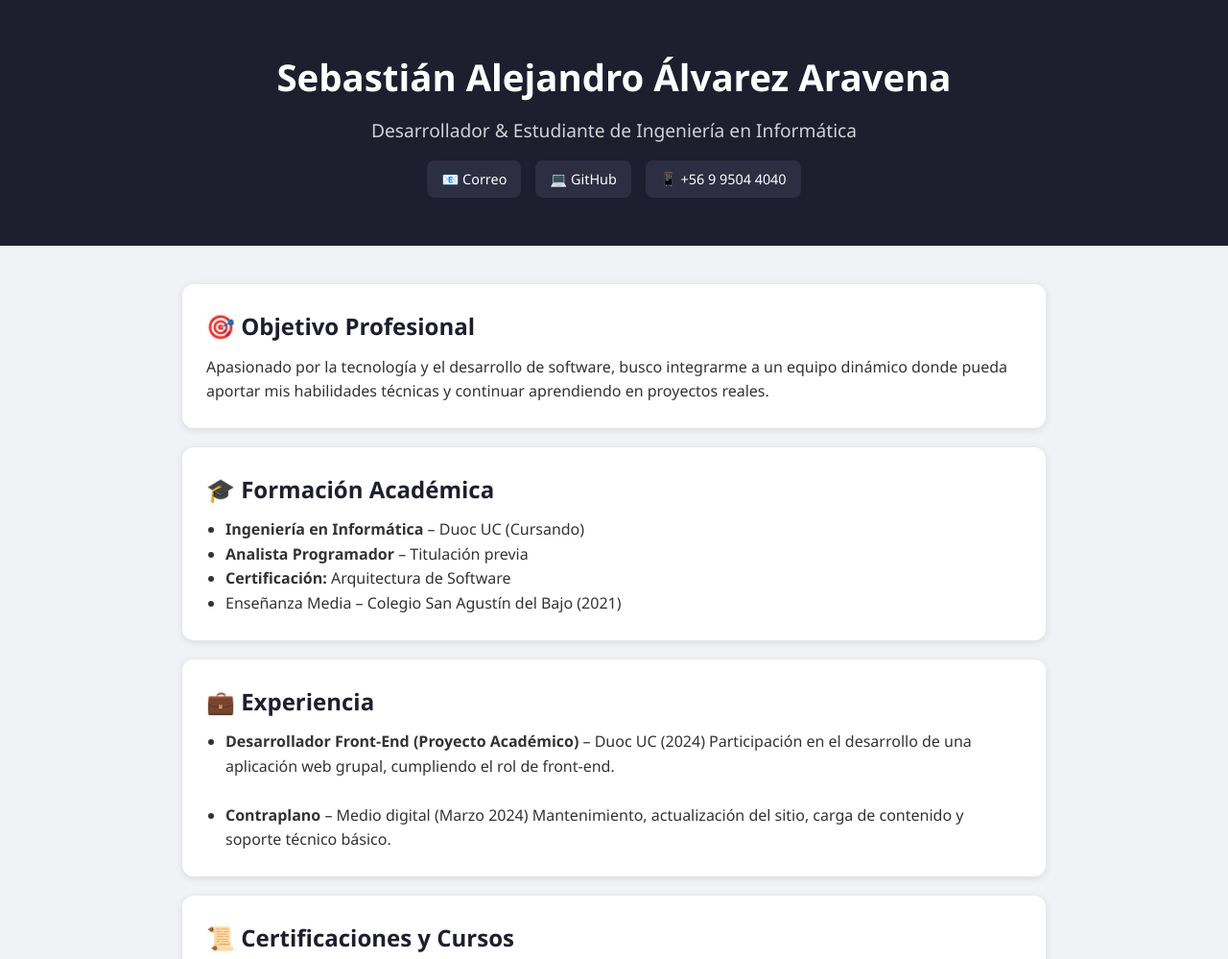
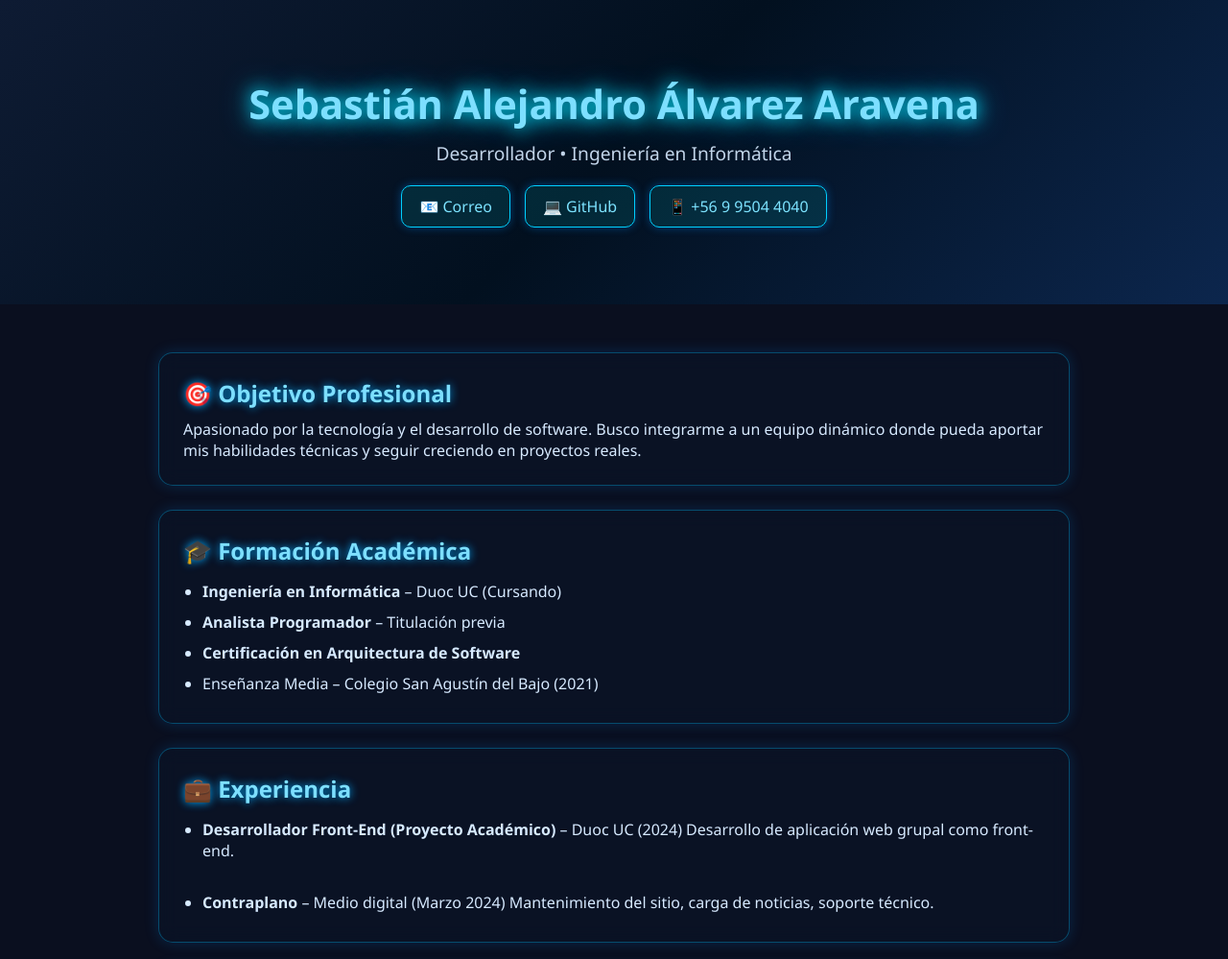
Before and after one commit to ProSebast/ProSebast.github.io, a plain HTML site: page index.html in a window 1280 px wide. Shown: the top 999 px of the page at 96% size. Drawn offline with Linux system fonts and the light colour scheme.

Commit message:
portafolio v2

```diff
--- a/index.html
+++ b/index.html
@@ -8,9 +8,9 @@
 </head>
 <body>
 
-    <header>
-        <h1>Sebastián Alejandro Álvarez Aravena</h1>
-        <p>Desarrollador & Estudiante de Ingeniería en Informática</p>
+    <header class="hero">
+        <h1 class="glow">Sebastián Alejandro Álvarez Aravena</h1>
+        <p class="subtitle">Desarrollador • Ingeniería en Informática</p>
 
         <div class="contact-info">
             <a href="mailto:seba.meli.alvarez@gmail.com">📧 Correo</a>
@@ -21,52 +21,52 @@
 
     <section class="container">
 
-        <section class="card">
+        <section class="card fade-in">
             <h2>🎯 Objetivo Profesional</h2>
             <p>
-                Apasionado por la tecnología y el desarrollo de software, busco integrarme a un equipo dinámico
-                donde pueda aportar mis habilidades técnicas y continuar aprendiendo en proyectos reales.
+                Apasionado por la tecnología y el desarrollo de software. Busco integrarme a un equipo dinámico
+                donde pueda aportar mis habilidades técnicas y seguir creciendo en proyectos reales.
             </p>
         </section>
 
-        <section class="card">
+        <section class="card fade-in">
             <h2>🎓 Formación Académica</h2>
             <ul>
                 <li><strong>Ingeniería en Informática</strong> – Duoc UC (Cursando)</li>
                 <li><strong>Analista Programador</strong> – Titulación previa</li>
-                <li><strong>Certificación:</strong> Arquitectura de Software</li>
+                <li><strong>Certificación en Arquitectura de Software</strong></li>
                 <li>Enseñanza Media – Colegio San Agustín del Bajo (2021)</li>
             </ul>
         </section>
 
-        <section class="card">
+        <section class="card fade-in">
             <h2>💼 Experiencia</h2>
             <ul>
                 <li>
                     <strong>Desarrollador Front-End (Proyecto Académico)</strong> – Duoc UC (2024)
-                    Participación en el desarrollo de una aplicación web grupal, cumpliendo el rol de front-end.
+                    Desarrollo de aplicación web grupal como front-end.
                 </li>
                 <br>
                 <li>
                     <strong>Contraplano</strong> – Medio digital (Marzo 2024)
-                    Mantenimiento, actualización del sitio, carga de contenido y soporte técnico básico.
+                    Mantenimiento del sitio, carga de noticias, soporte técnico.
                 </li>
             </ul>
         </section>
 
-        <section class="card">
-            <h2>📜 Certificaciones y Cursos</h2>
+        <section class="card fade-in">
+            <h2>📜 Certificaciones</h2>
             <ul>
                 <li>Arquitectura de Software</li>
                 <li>Calidad de Software</li>
-                <li>Análisis y Planificación de Requerimientos</li>
-                <li>Desarrollo de Modelos de Datos</li>
+                <li>Requerimientos Informáticos</li>
+                <li>Modelos de Datos</li>
                 <li>Programación de Software</li>
-                <li>Certificado de Inglés Intermedio</li>
+                <li>Inglés Intermedio (Certificado)</li>
             </ul>
         </section>
 
-        <section class="card">
+        <section class="card fade-in">
             <h2>🛠️ Conocimientos Técnicos</h2>
             <ul>
                 <li>Python, Java, JavaScript</li>
@@ -77,29 +77,29 @@
             </ul>
         </section>
 
-        <section class="card">
+        <section class="card fade-in">
             <h2>🤝 Habilidades Personales</h2>
             <ul>
                 <li>Comunicación efectiva</li>
                 <li>Creatividad</li>
+                <li>Trabajo en equipo</li>
                 <li>Organización</li>
-                <li>Trabajo en equipo</li>
                 <li>Pensamiento crítico</li>
             </ul>
         </section>
 
-        <section class="card">
+        <section class="card fade-in">
             <h2>🌍 Idiomas</h2>
             <ul>
                 <li>Español: Nativo</li>
-                <li>Inglés: Intermedio (Certificado)</li>
+                <li>Inglés: Intermedio</li>
             </ul>
         </section>
 
     </section>
 
     <footer>
-        <p>© 2025 Sebastián Álvarez · Portafolio Personal</p>
+        <p>© 2025 Sebastián Álvarez · Portafolio Neon</p>
     </footer>
 
 </body>
--- a/style.css
+++ b/style.css
@@ -1,3 +1,4 @@
+/* GENERAL */
 * {
     margin: 0;
     padding: 0;
@@ -6,30 +7,45 @@
 }
 
 body {
-    background: #f0f2f5;
-    color: #333;
-    line-height: 1.6;
+    background: #0a0f1f;
+    color: #d7eaff;
+    overflow-x: hidden;
 }
 
-header {
+/* HERO */
+.hero {
     text-align: center;
-    padding: 50px 20px;
-    background: #1e1e2f;
-    color: white;
+    padding: 80px 20px;
+    background: linear-gradient(135deg, #0e1b33, #02101f, #0c264d);
+    animation: bgMove 10s infinite alternate ease-in-out;
 }
 
-header h1 {
-    font-size: 2.4rem;
-    margin-bottom: 10px;
+@keyframes bgMove {
+    0% { background-position: 0 0; }
+    100% { background-position: 100% 100%; }
 }
 
-header p {
-    font-size: 1.2rem;
-    opacity: 0.8;
+.glow {
+    font-size: 2.6rem;
+    color: #7ddfff;
+    text-shadow: 0 0 10px #0ff, 0 0 25px #00bfff;
+    animation: glowPulse 3s infinite ease-in-out;
 }
 
+@keyframes glowPulse {
+    0% { text-shadow: 0 0 10px #00eaff; }
+    100% { text-shadow: 0 0 20px #00eaff, 0 0 40px #00bfff; }
+}
+
+.subtitle {
+    font-size: 1.2rem;
+    margin-top: 10px;
+    opacity: 0.9;
+}
+
+/* CONTACT */
 .contact-info {
-    margin-top: 15px;
+    margin-top: 20px;
     display: flex;
     gap: 15px;
     justify-content: center;
@@ -38,38 +54,53 @@ header p {
 
 .contact-info a,
 .contact-info span {
-    background: #2e2e42;
-    padding: 8px 15px;
-    border-radius: 8px;
-    font-size: 0.9rem;
-    color: white;
+    background: rgba(0, 255, 255, 0.1);
+    padding: 10px 18px;
+    border-radius: 10px;
+    color: #7de3ff;
     text-decoration: none;
+    border: 1px solid #00d0ff;
+    box-shadow: 0 0 10px #008cff66;
     transition: 0.3s;
 }
 
 .contact-info a:hover {
-    background: #4a4a6a;
+    background: #00bfff;
+    color: #000;
+    box-shadow: 0 0 15px #00eaff, 0 0 30px #00bfff;
 }
 
+/* CARDS */
 .container {
     width: 90%;
-    max-width: 900px;
-    margin: 40px auto;
+    max-width: 950px;
+    margin: 50px auto;
     display: flex;
     flex-direction: column;
-    gap: 20px;
+    gap: 25px;
 }
 
 .card {
-    background: white;
+    background: rgba(10, 20, 40, 0.6);
     padding: 25px;
-    border-radius: 12px;
-    box-shadow: 0 2px 8px rgba(0,0,0,0.1);
+    border-radius: 15px;
+    border: 1px solid #00bfff55;
+    backdrop-filter: blur(10px);
+    box-shadow: 0 0 15px #008cff33;
+    transform: translateY(20px);
+    opacity: 0;
+    animation: fadeUp 0.8s forwards;
+}
+
+@keyframes fadeUp {
+    from { opacity: 0; transform: translateY(20px); }
+    to { opacity: 1; transform: translateY(0); }
 }
 
 .card h2 {
+    color: #7ddfff;
     margin-bottom: 10px;
-    color: #1e1e2f;
+    text-shadow: 0 0 10px #00aaff;
 }
 
 .card ul {
@@ -77,10 +108,16 @@ header p {
     margin-top: 10px;
 }
 
+.card li {
+    padding: 5px 0;
+}
+
+/* FOOTER */
 footer {
     text-align: center;
-    padding: 20px;
-    background: #1e1e2f;
-    color: white;
+    padding: 25px;
     margin-top: 40px;
+    background: #061019;
+    color: #7de3ff;
+    border-top: 1px solid #00bfff55;
 }
```
